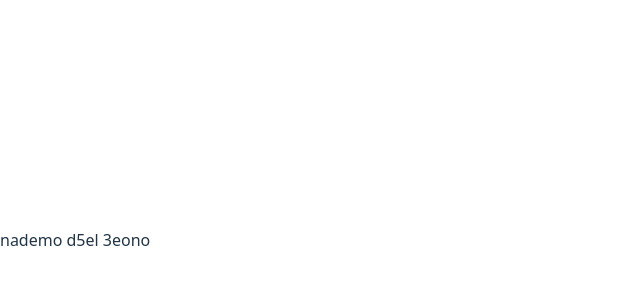
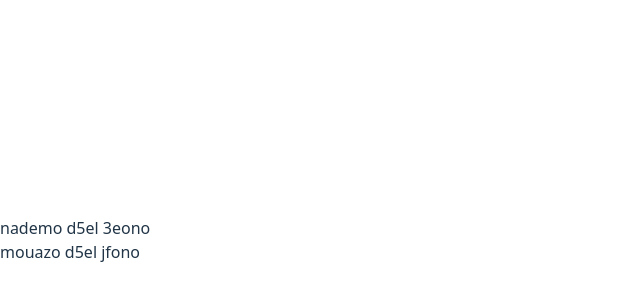
Before and after one commit to M3aZ2/Adventra, a React (Vite) app in the folder adventra/: page / in a window 1280 px wide. Shown: the part 160-460 px from the top of the page, without its empty margins (0-640 px from the left). Built offline with nearby package versions, Linux system fonts and the light colour scheme.

Commit message:
for m3az eyes

```diff
--- a/adventra/src/App.tsx
+++ b/adventra/src/App.tsx
@@ -2,9 +2,17 @@ function App() {
 
 
   return (
-    <div>
-      nademo d5el 3eono
-    </div>
+      <>
+
+        <div>
+          nademo d5el 3eono
+        </div>
+
+        <div>
+          mouazo d5el jfono
+        </div>
+      </>
+
   )
 }
 
```
